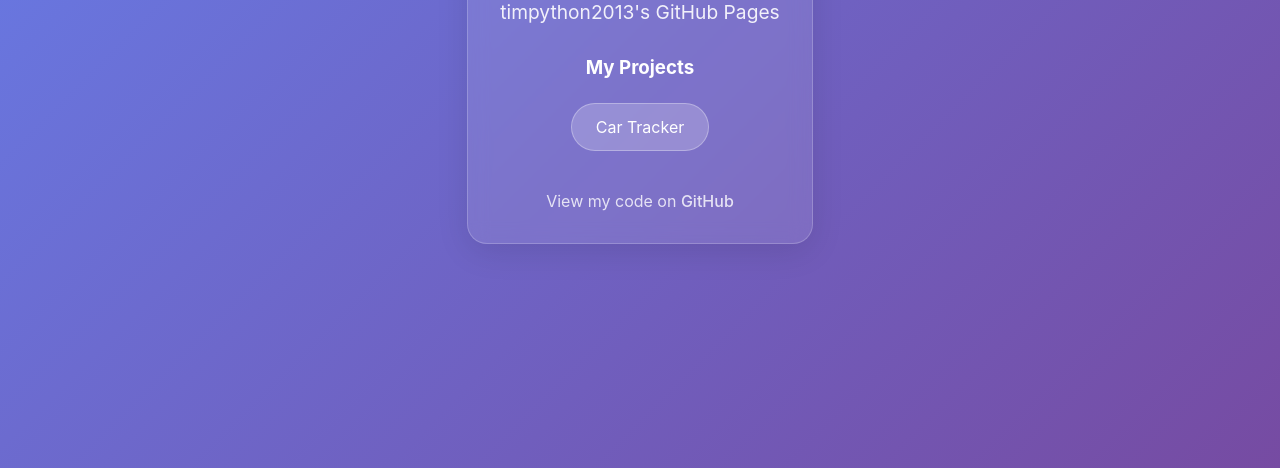
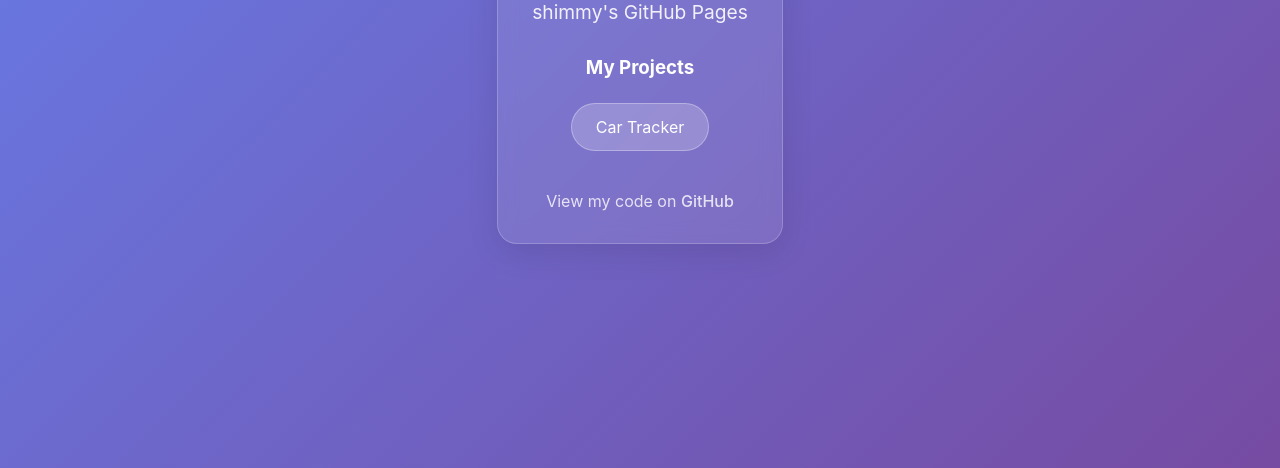
Before and after one commit to timpython2013/timpython2013.github.io, a plain HTML site: page index.html in a window 1280 px wide. Shown: the part 332-800 px from the top of the page. Drawn offline with Linux system fonts and the light colour scheme.

Commit message:
Update index.html
changed to personalize to shlimmy

```diff
--- a/index.html
+++ b/index.html
@@ -3,7 +3,7 @@
 <head>
     <meta charset="UTF-8">
     <meta name="viewport" content="width=device-width, initial-scale=1.0">
-    <title>timpython2013 - GitHub Pages</title>
+    <title>shlimmy - GitHub Pages</title>
     <style>
         * {
             margin: 0;
@@ -99,7 +99,7 @@
 <body>
     <div class="container">
         <h1>Welcome</h1>
-        <p class="subtitle">timpython2013's GitHub Pages</p>
+        <p class="subtitle">shimmy's GitHub Pages</p>
 
         <div class="projects">
             <h3 style="margin-bottom: 1rem;">My Projects</h3>
```
